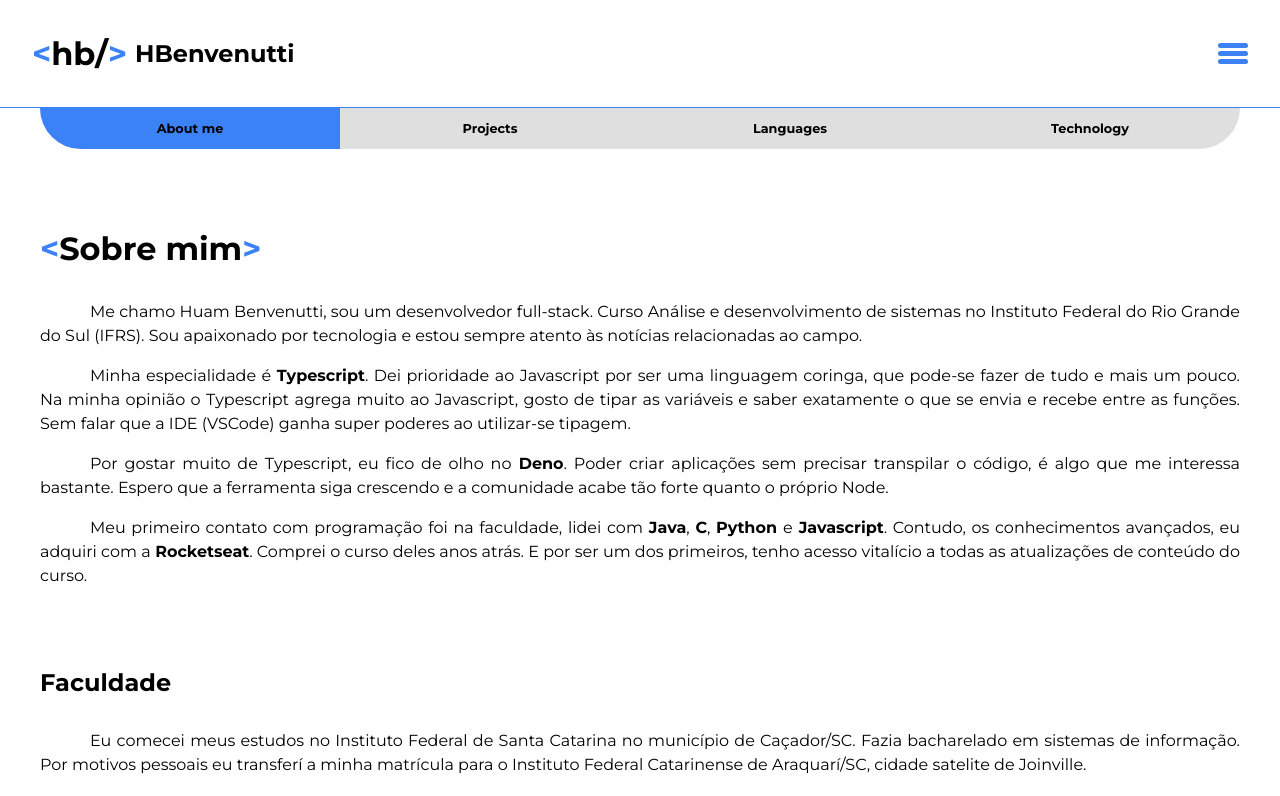
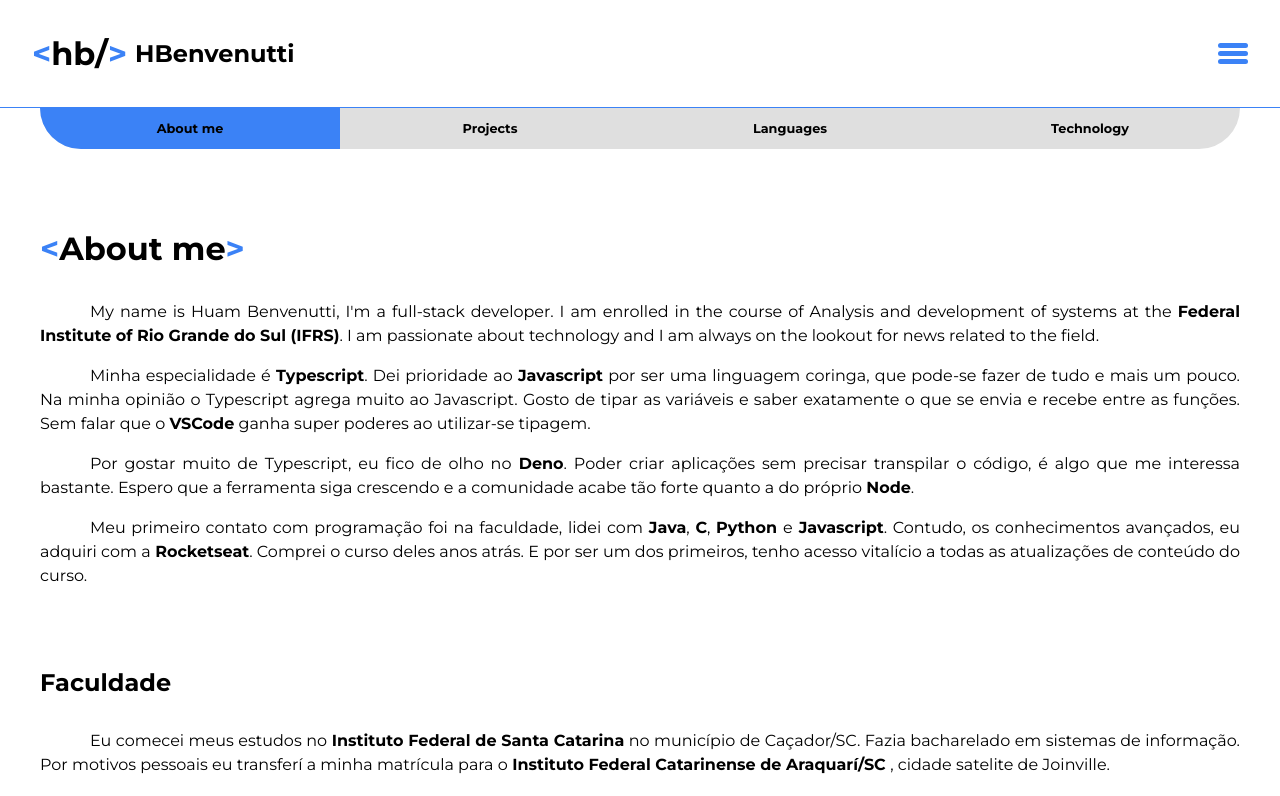
Before and after one commit to hbenvenutti/Site-Pessoal, a React (Vite) app: page / in a window 1280 px wide. Shown: the top 796 px of the page. Built offline with nearby package versions, Linux system fonts and the light colour scheme.

Commit message:
feat(about page): tradução parcial do texto

```diff
--- a/src/pages/about/components/about-me-article/about-me-article.tsx
+++ b/src/pages/about/components/about-me-article/about-me-article.tsx
@@ -1,38 +1,54 @@
+import { useTranslation } from 'react-i18next';
+
 import type { ReactElement } from 'react';
 
 // * ---------------------------------------------------------------------- * //
 
 function AboutMeArticle(): ReactElement {
+  const { t } = useTranslation();
+
   return (
     <>
       <div className="chapter">
         <h1>
           <span className="title-tag">{'<'}</span>
-          Sobre mim
+          {t('articles.about.title', { ns: 'about' })}
           <span className="title-tag">{'>'}</span>
         </h1>
         <article>
-          <p>
+          <p
+            dangerouslySetInnerHTML={{
+              __html: t('articles.about.p1', { ns: 'about' })
+            }}
+          />
+          {/* <p>
             Me chamo Huam Benvenutti, sou um desenvolvedor full-stack. Curso
-            Análise e desenvolvimento de sistemas no Instituto Federal do Rio
-            Grande do Sul (IFRS). Sou apaixonado por tecnologia e estou sempre
-            atento às notícias relacionadas ao campo.
-          </p>
+            Análise e desenvolvimento de sistemas no
+            <strong> Instituto Federal do Rio Grande do Sul (IFRS)</strong>. Sou
+            apaixonado por tecnologia e estou sempre atento às notícias
+            relacionadas ao campo.
+          </p> */}
+          <p
+            dangerouslySetInnerHTML={{
+              __html: t('articles.about.p2', { ns: 'about' })
+            }}
+          />
 
-          <p>
+          {/* <p>
             Minha especialidade é <strong>Typescript</strong>. Dei prioridade ao
-            Javascript por ser uma linguagem coringa, que pode-se fazer de tudo
-            e mais um pouco. Na minha opinião o Typescript agrega muito ao
-            Javascript, gosto de tipar as variáveis e saber exatamente o que se
-            envia e recebe entre as funções. Sem falar que a IDE (VSCode) ganha
-            super poderes ao utilizar-se tipagem.
-          </p>
+            <strong> Javascript</strong> por ser uma linguagem coringa, que
+            pode-se fazer de tudo e mais um pouco. Na minha opinião o Typescript
+            agrega muito ao Javascript, gosto de tipar as variáveis e saber
+            exatamente o que se envia e recebe entre as funções. Sem falar que o
+            <strong> VSCode</strong> ganha super poderes ao utilizar-se tipagem.
+          </p> */}
+
           <p>
             Por gostar muito de Typescript, eu fico de olho no
             <strong> Deno</strong>. Poder criar aplicações sem precisar
             transpilar o código, é algo que me interessa bastante. Espero que a
-            ferramenta siga crescendo e a comunidade acabe tão forte quanto o
-            próprio Node.
+            ferramenta siga crescendo e a comunidade acabe tão forte quanto a do
+            próprio <strong>Node</strong>.
           </p>
           <p>
             Meu primeiro contato com programação foi na faculdade, lidei com
@@ -49,17 +65,18 @@ function AboutMeArticle(): ReactElement {
         <h2>Faculdade</h2>
         <article>
           <p>
-            Eu comecei meus estudos no Instituto Federal de Santa Catarina no
-            município de Caçador/SC. Fazia bacharelado em sistemas de
-            informação. Por motivos pessoais eu transferí a minha matrícula para
-            o Instituto Federal Catarinense de Araquarí/SC, cidade satelite de
-            Joinville.
+            Eu comecei meus estudos no
+            <strong> Instituto Federal de Santa Catarina</strong> no município
+            de Caçador/SC. Fazia bacharelado em sistemas de informação. Por
+            motivos pessoais eu transferí a minha matrícula para o
+            <strong> Instituto Federal Catarinense de Araquarí/SC </strong>,
+            cidade satelite de Joinville.
           </p>
           <p>
             Quando a pandemia começou, acabei trancando a minha matrícula e
             acabei não voltando para a faculdade. Nesse hiato, eu estudei por
             conta própria e também fiz cursos da <strong> Rocketseat</strong>.
-            Nunca deixei de aprimorar os meus conhecimentos
+            Nunca deixei de aprimorar os meus conhecimentos.
           </p>
           <p>
             Tentei me transferir novamente, dessa vez para Porto Alegre/RS,
--- a/src/shared/hooks/translation/locales/en/about.json
+++ /dev/null
@@ -1,8 +0,0 @@
-{
-  "button": {
-    "about": "About me",
-    "projects": "Projects",
-    "langs": "Languages",
-    "techs": "Technology"
-  }
-}
--- /dev/null
+++ b/src/shared/hooks/translation/locales/en/about.ts
@@ -0,0 +1,20 @@
+export default {
+  button: {
+    about: 'About me',
+    projects: 'Projects',
+    langs: 'Languages',
+    techs: 'Technology'
+  },
+  articles: {
+    about: {
+      title: 'About me',
+      p1: "My name is Huam Benvenutti, \
+        I'm a full-stack developer. \
+        I am enrolled in the course of Analysis and development of systems at the \
+        <strong>Federal Institute of Rio Grande do Sul (IFRS)</strong>. \
+        I am passionate about technology and I am always on the lookout for news \
+        related to the field."
+      // p2: ''
+    }
+  }
+} as const;
--- a/src/shared/hooks/translation/locales/ita/about.json
+++ /dev/null
@@ -1,8 +0,0 @@
-{
-  "button": {
-    "about": "Circa di me",
-    "projects": "Progetti",
-    "langs": "Lingue",
-    "techs": "Tecnologie"
-  }
-}
--- /dev/null
+++ b/src/shared/hooks/translation/locales/ita/about.ts
@@ -0,0 +1,17 @@
+export default {
+  button: {
+    about: 'Circa di me',
+    projects: 'Progetti',
+    langs: 'Lingue',
+    techs: 'Tecnologie'
+  },
+  articles: {
+    about: {
+      title: 'Circa di me',
+      p1: "Mi chiamo Huam Benvenutti, sono uno sviluppatore full-stack. \
+        Studio Analisi e sviluppo di sistemi presso l'Istituto Federale del \
+        Rio Grande do Sul (IFRS). Sono appassionato di tecnologia e sono sempre \
+        alla ricerca di novità legate al settore."
+    }
+  }
+} as const;
--- a/src/shared/hooks/translation/locales/pt/about.json
+++ /dev/null
@@ -1,8 +0,0 @@
-{
-  "button": {
-    "about": "Sobre",
-    "projects": "Projetos",
-    "langs": "Idiomas",
-    "techs": "Tecnologias"
-  }
-}
--- /dev/null
+++ b/src/shared/hooks/translation/locales/pt/about.ts
@@ -0,0 +1,25 @@
+export default {
+  button: {
+    about: 'Sobre',
+    projects: 'Projetos',
+    langs: 'Idiomas',
+    techs: 'Tecnologias'
+  },
+  articles: {
+    about: {
+      title: 'Sobre mim',
+      p1: '\
+        Me chamo Huam Benvenutti, sou um desenvolvedor full-stack. Curso \
+        Análise e desenvolvimento de sistemas no \
+        <strong> Instituto Federal do Rio Grande do Sul (IFRS)</strong>. Sou \
+        apaixonado por tecnologia e estou sempre atento às notícias \
+        relacionadas ao campo.',
+      p2: 'Minha especialidade é <strong>Typescript</strong>. Dei prioridade ao \
+        <strong> Javascript</strong> por ser uma linguagem coringa, que \
+        pode-se fazer de tudo e mais um pouco. Na minha opinião o Typescript \
+        agrega muito ao Javascript. Gosto de tipar as variáveis e saber \
+        exatamente o que se envia e recebe entre as funções. Sem falar que o \
+        <strong> VSCode</strong> ganha super poderes ao utilizar-se tipagem.'
+    }
+  }
+} as const;
--- a/src/shared/hooks/translation/resources.ts
+++ b/src/shared/hooks/translation/resources.ts
@@ -1,10 +1,10 @@
 import deuAbout from './locales/deu/about.json';
 import deuCommon from './locales/deu/common.json';
-import enAbout from './locales/en/about.json';
+import enAbout from './locales/en/about';
 import enCommon from './locales/en/common.json';
-import itaAbout from './locales/ita/about.json';
+import itaAbout from './locales/ita/about';
 import itaCommon from './locales/ita/common.json';
-import ptAbout from './locales/pt/about.json';
+import ptAbout from './locales/pt/about';
 import ptCommon from './locales/pt/common.json';
 
 // * ---------------------------------------------------------------------- * //
```
